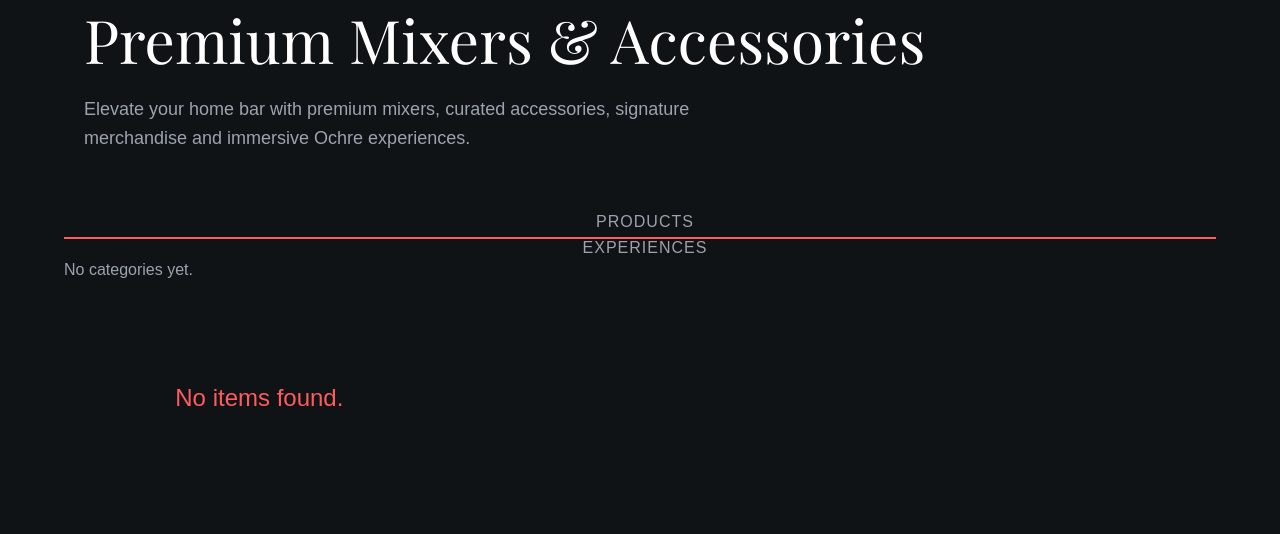
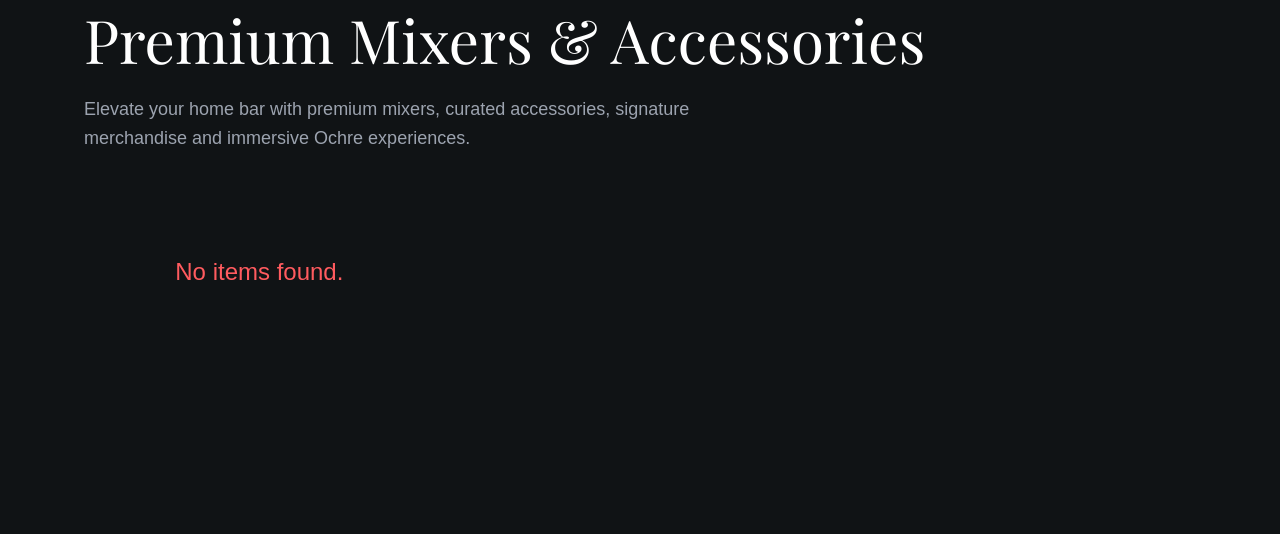
Before and after one commit to jagatiyer/ochre, a Django app: page /shop/ in a window 1280 px wide. Shown: the part 222-756 px from the top of the page. Run offline with Django 4.2, Linux system fonts and the light colour scheme; data that the repository does not hold is empty; some libraries are stand-ins or nearby versions; some web fonts are replaced.

Commit message:
Remove Shop tabs & filters; freeze Shop UI

```diff
--- a/static/style.css
+++ b/static/style.css
@@ -2550,6 +2550,31 @@ color: #2b0f10;
   color: #fff;
 }
 
+/* Added by request: ensure shop top tabs always stay inline */
+.shop-tabs {
+  display: flex !important;
+  flex-direction: row !important;
+  gap: 16px;
+  align-items: center;
+}
+
+.shop-tabs .shop-tab {
+  display: inline-flex;
+  white-space: nowrap;
+}
+
+.shop-tabs .shop-tab + .shop-tab {
+  margin-left: 16px;
+}
+
+/* TEMP: Disable Shop tabs & filters until inventory is populated */
+.shop-page .shop-tabs,
+.shop-page .tab-selector,
+.shop-page .product-filters,
+.shop-page .filter-btn {
+  display: none !important;
+}
+
 /* Collections: align filters with Blog container */
 .collections-page .articles-section,
 .collections-page .products-section {
--- a/templates/shop/shop_index.html
+++ b/templates/shop/shop_index.html
@@ -18,29 +18,9 @@
     </div>
 
         <!-- TAB SELECTOR (centered) -->
-        <div class="tab-selector" style="text-align:center;">
-            <a href="?tab=products{% if filter_type and filter_type != 'ALL' %}&filter={{ filter_type }}{% endif %}"
-               class="filter-btn {% if selected_tab == 'products' %}active{% endif %}">
-                PRODUCTS
-            </a>
-            <a href="?tab=experiences{% if filter_type and filter_type != 'ALL' %}&filter={{ filter_type }}{% endif %}"
-               class="filter-btn {% if selected_tab == 'experiences' %}active{% endif %}">
-                EXPERIENCES
-            </a>
-        </div>
 
     <!-- CATEGORY FILTERS (centered) -->
-    <div class="product-filters" aria-label="category-filters">
-        {# Use filter_items so chips only show categories that have items for the selected tab #}
-        {% for f in filter_items %}
-            <a href="?tab={{ selected_tab }}&filter={{ f }}"
-               class="filter-btn {% if filter_type == f %}active{% endif %}">
-                {{ f|upper }}
-            </a>
-        {% empty %}
-            <p style="color:#9ca3af;">No categories yet.</p>
-        {% endfor %}
-    </div>
+        <!-- Shop tabs & category filters removed (frozen) -->
 
     <!-- ITEMS GRID -->
     <div class="products-scroll" style="max-width:1200px; margin: 0 auto; padding: 0 20px;">
```
